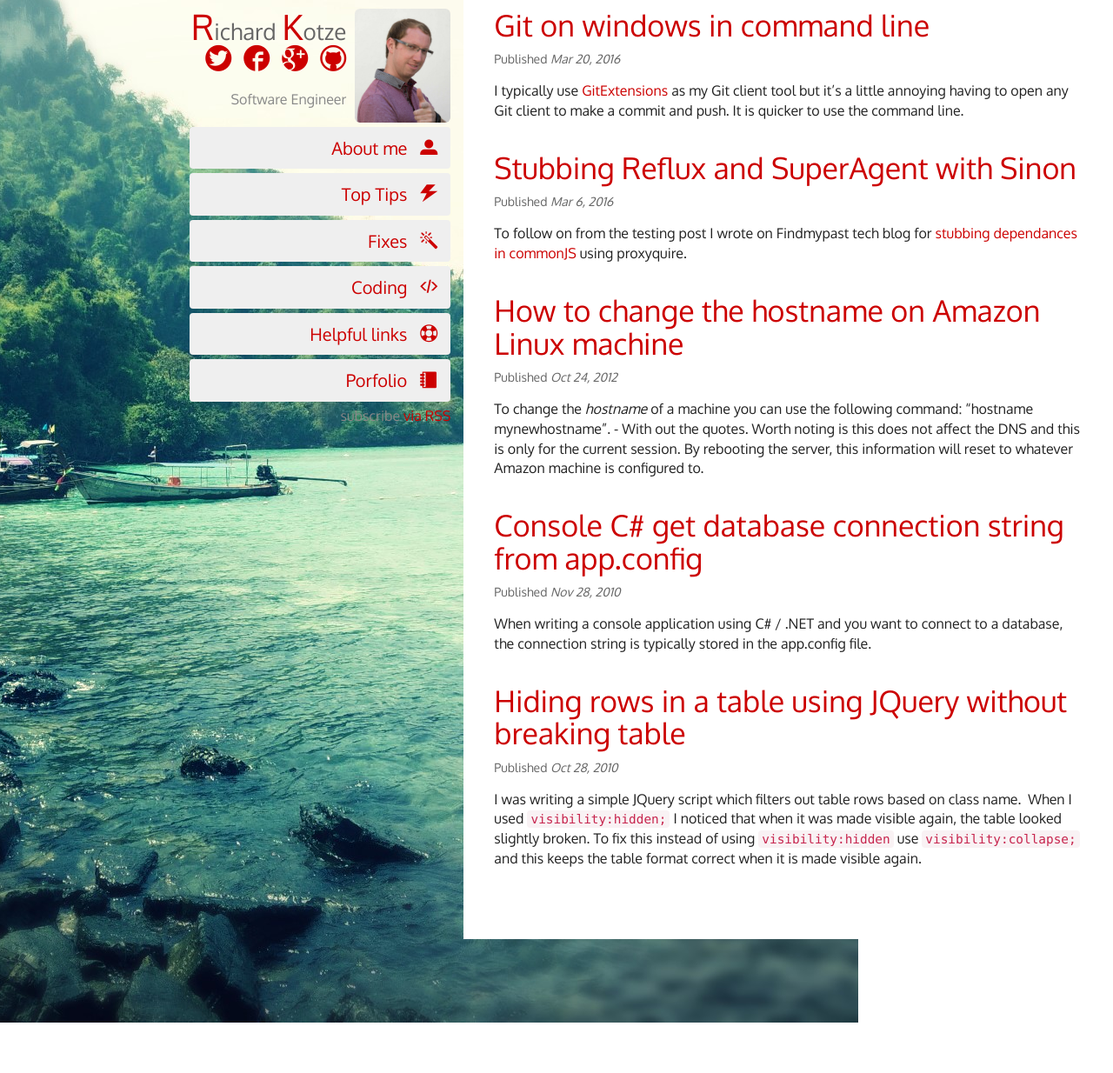
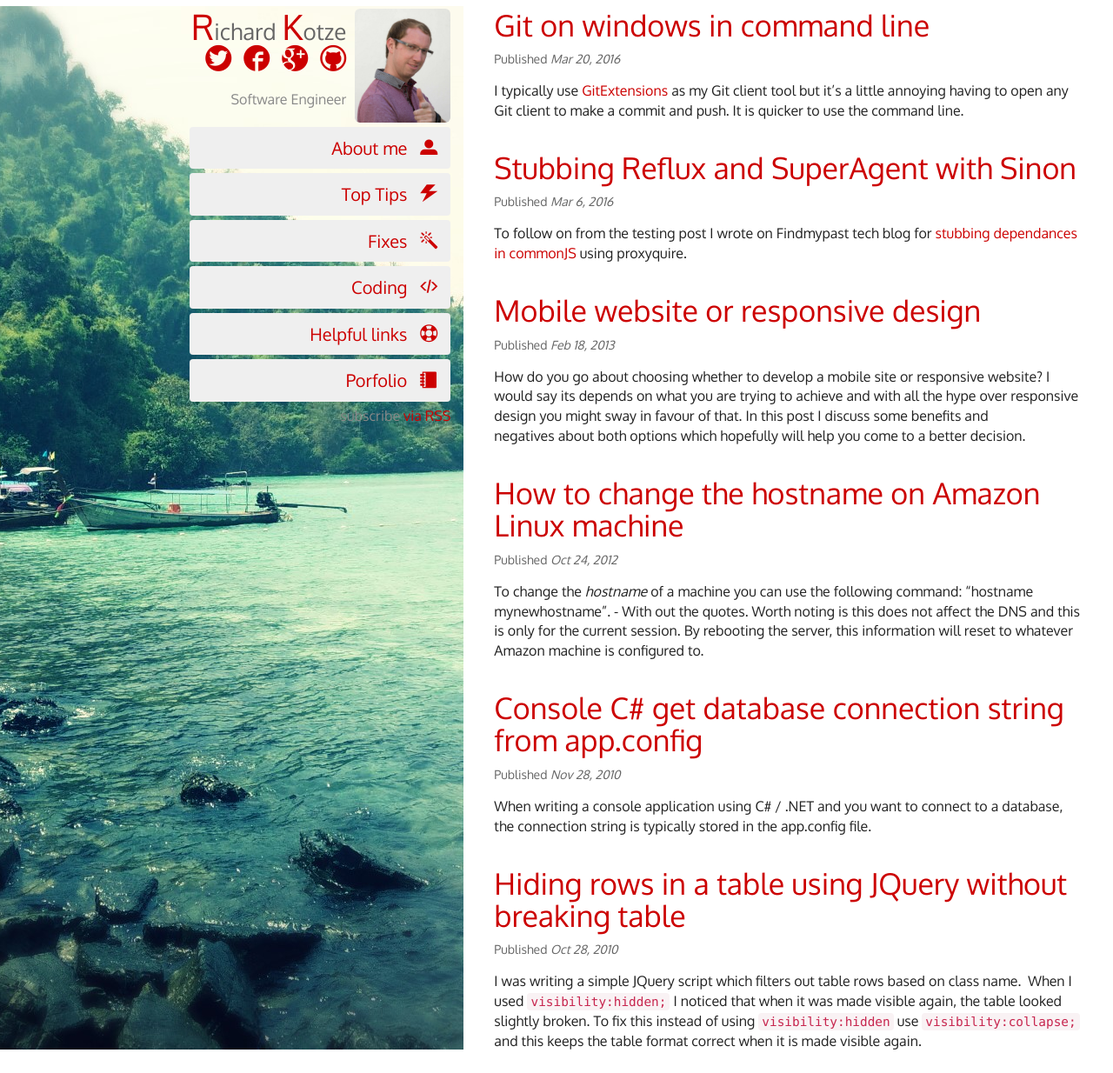
Before and after one commit to rkotze/rkotze.github.io, a Jekyll site: the page built from index.html, in a window 1280 px wide and 1234 px high. Shown: the whole window at 87% size. Built offline with Jekyll 4.4.1, drawn with Linux system fonts in a browser that asks for light colours; some of the changed lines change nothing that is shown.

Commit message:
fix and migrate post on responsive design.

```diff
--- a/_posts/2012-10-24-change-the-hostname-on-amazon-linux-machine.md
+++ b/_posts/2012-10-24-change-the-hostname-on-amazon-linux-machine.md
@@ -2,7 +2,7 @@
 layout: post
 title:  How to change the hostname on Amazon Linux machine
 date: 2012-10-24 17:00:12 +0000
-permalink: 2012-10-24-change-the-hostname-on-amazon-linux-machine
+permalink: top-tips/how-to-change-the-hostname-on-amazon-linux-machine
 category: top-tips
 meta_description: >
  How to change the hostname on Amazon Linux machine and keep that name when its restarted.
--- /dev/null
+++ b/_posts/2013-02-18-mobile-website-or-responsive-design.md
@@ -0,0 +1,56 @@
+---
+layout: post
+title:  Mobile website or responsive design
+date:   2013-02-18 17:00:12 +0000
+permalink: /mobile-website-or-responsive-design
+category: top-tips
+meta_description: >
+ Discussion on benefits and negatives for choosing to create a mobile website or a responsive website.
+---
+
+How do you go about choosing whether&nbsp;to develop a&nbsp;mobile site or responsive website? I would say its depends on what you are trying to achieve and with all the&nbsp;hype over responsive design you might sway in favour of that. In this post I&nbsp;discuss some benefits&nbsp;and negatives&nbsp;about both options&nbsp;which hopefully will help you come to a better decision.
+
+Please feel free to add your own views about this in the comments below.
+
+## Dedicated mobile website
+
+_Benefits_:
+
+Focused on delivering on a&nbsp;mobile site has greater performance over a mobile network than&nbsp;responsive design would have. Essentially in responsive design you are only altering the layout of the website based on the screen size. This means you are loading in all the content for a desktop site when the user is using a mobile device. The are ways to combat what is loaded in like using media queries to load in specific CSS&nbsp;for a device. What about images, video, JavaScript and other content, currently quite difficult to make work. Even if there was support for each of these things, you would also have to find a way to manage the complexity of all your additional code.
+
+A mobile website is a simple design and keeping all the relevant code contained within one place. Making both websites separate clearly defines what belongs where and reduces the&nbsp;complexity.
+
+_Negatives_:
+
+If you want to cover multiple devices like mobile,&nbsp;7",&nbsp;10" tablets&nbsp;and desktop you will need a website for each. As a web developer you might have to run an update that applies to all websites, which could take a long time to roll out. Then you might have to times that by the number of websites owned. Having so many individual website will consume a lot of resources,&nbsp;meaning you might have to spread the&nbsp;websites across multiple&nbsp;servers. Managing deployment of the websites could be complex and certainly time consuming.
+
+Naturally each&nbsp;website will have its own unique features so there will be a lot more for the&nbsp;web developer to look after and maintain.
+
+Make sure a [canonical&nbsp;url][1] is defined on your mobile website that points to the desktop version. For example you might have m.mywebsite.com and mywebsite.com. In most cases&nbsp;you want all traffic to go to the desktop site and then it decides if the mobile site should be displayed.&nbsp;I've seen the issue where search engines choose the mobile site over the desktop in search results. This is because they try to pick which is the best one but may not choose the one you expect. Define one in the head of your web page to prevent this issue.
+
+## Responsive design
+
+_Benefits_:
+
+Probably the greatest benefit for responsive design approach is it&nbsp;can adapt to multiple screen sizes preventing the need to develop a&nbsp;number of mobile websites. You can view the changes in your desktop browser&nbsp;on the fly by simply resizing the window. Multiple screen sizes can be defined for each device you want to adapt for rather than using server side programming to&nbsp;inspect&nbsp;the device and determine if it should redirect to the mobile version or not. This means you cover a large variety of&nbsp;different&nbsp;devices&nbsp;with very little complex programming.
+
+Not sure this is completely a benefit but all code is&nbsp;contained within one web application making the&nbsp;deployment time&nbsp;less. The website maintenance of code is less but perhaps more complex.
+
+_Negatives_:
+
+Just to reiterate a previous point made it will be difficult to keep the page size low when&nbsp;handling&nbsp;a request from a&nbsp;mobile device.&nbsp;
+
+Responsive design does seem simple on the surface but if you going to implement it properly it can be complex to create and manage effectively. Realistically speaking you will need a [responsive strategy][2] to help implement this effectively for multiple devices. It will probably be helpful to use some sort of CSS framework&nbsp;that has responsive features.
+
+This may or may not be much of an issue but you can't view the desktop site when using a mobile device. This does depend on the complexity of your website, typically you don't show everything that is on the desktop site on the mobile version because that is near impossible. Nonetheless a&nbsp;user might be looking for this feature on their mobile for whatever reason&nbsp;but have not way to access it.
+
+### Conclusion
+
+Both options are trying to provide a means to improve the users experience for&nbsp;accessing content on mobile devices.
+
+I think if you are trying to maximise the coverage for maximum&nbsp;number of devices then you will benefit the most from the responsive design approach. But if you are more concerned with delivering a good mobile experience (excludes tablet devices) then a dedicated mobile website is the better option.
+
+Something to think about but are we far from the future where&nbsp;making a mobile or responsive site will be of low value? As mobile connections become faster, be processing and have high resolutions maybe&nbsp;accessing content won't be much of an issue.
+
+[1]: http://www.mattcutts.com/blog/seo-advice-url-canonicalization/
+[2]: http://www.uie.com/articles/strategy_for_responsive_design
```
